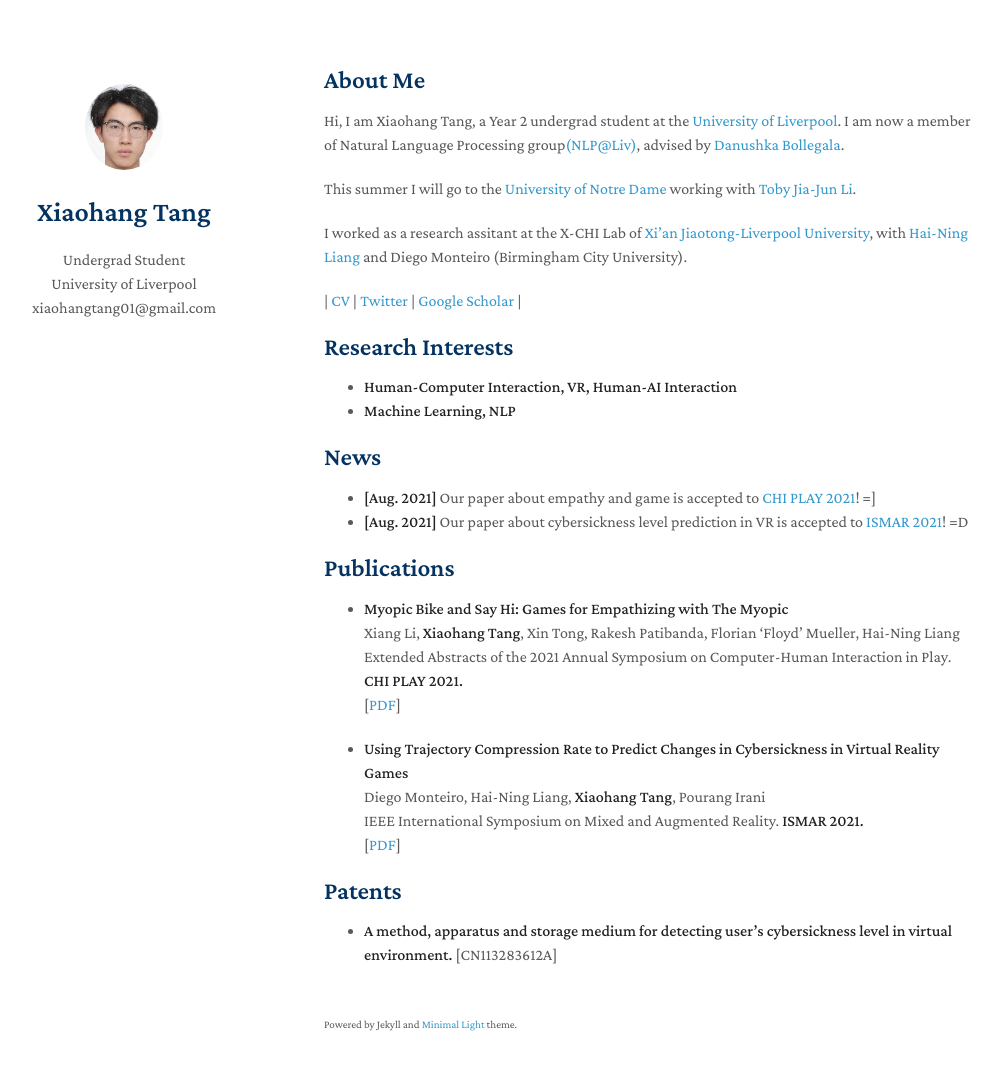
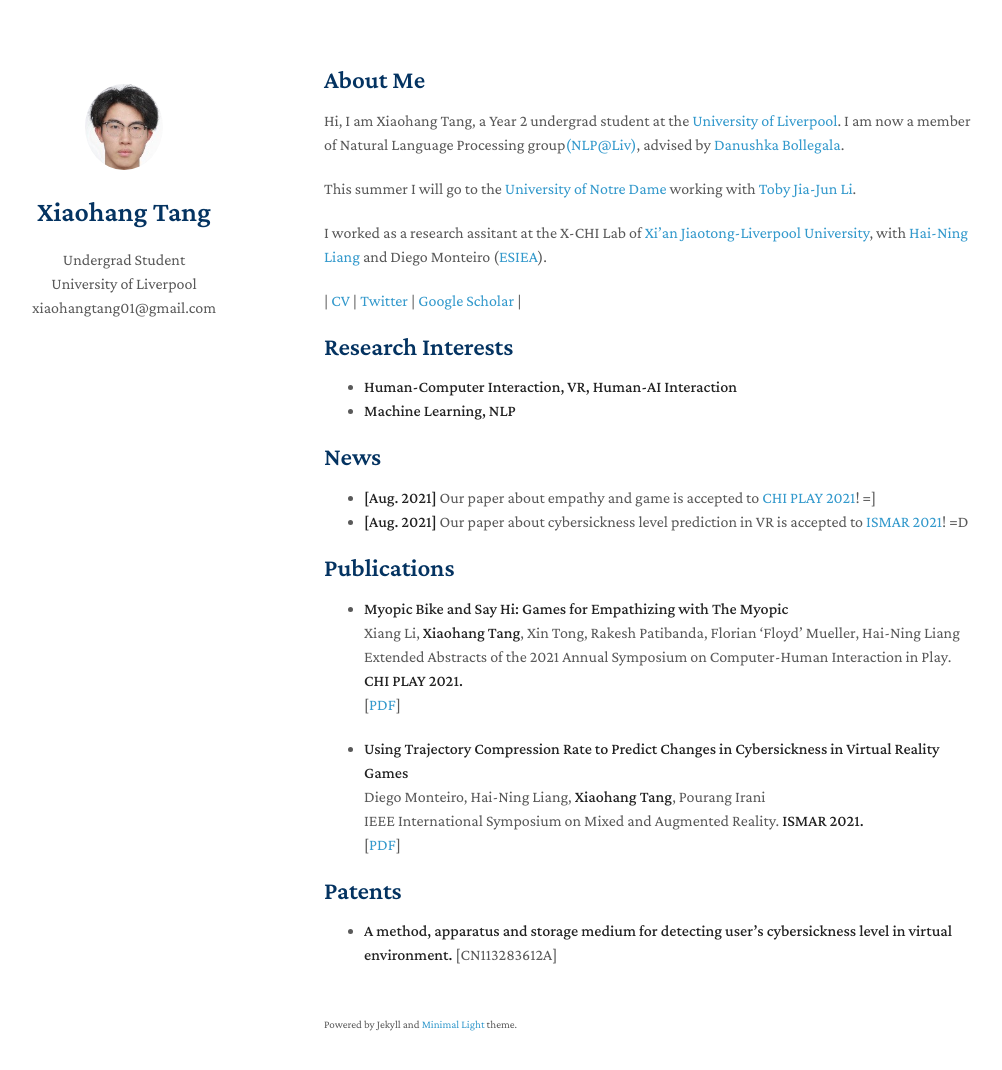
Before and after one commit to xiaohang-tang/xiaohang-tang.github.io, a Jekyll site: the page built from index.md, in a window 1280 px wide and 1105 px high. Shown: the top 1070 px of the window, without its empty margins (146-1148 px from the left). Built offline with Jekyll 4.4.1, drawn with Linux system fonts in a browser that asks for light colours; nearby versions of some CDN libraries; a style sheet for code colours, icons or effects is not loaded; our own code applies the rules of GitHub Pages for plain Markdown files.

Commit message:
Update index.md

```diff
--- a/index.md
+++ b/index.md
@@ -8,7 +8,7 @@ Hi, I am Xiaohang Tang, a Year 2 undergrad student at the [University of Liverpo
 
 This summer I will go to the [University of Notre Dame](https://www.nd.edu/) working with [Toby Jia-Jun Li](https://toby.li/).
 
-I worked as a research assitant at the X-CHI Lab of [Xi'an Jiaotong-Liverpool University](https://www.xjtlu.edu.cn/en/), with [Hai-Ning Liang](https://www.xjtlu.edu.cn/en/departments/academic-departments/school-of-advanced-technology/staff/haining-liang) and Diego Monteiro (Birmingham City University).
+I worked as a research assitant at the X-CHI Lab of [Xi'an Jiaotong-Liverpool University](https://www.xjtlu.edu.cn/en/), with [Hai-Ning Liang](https://www.xjtlu.edu.cn/en/departments/academic-departments/school-of-advanced-technology/staff/haining-liang) and Diego Monteiro ([ESIEA](https://www.esiea.fr/en/)).
 
 \| <a href="./assets/css/xiaohang_cv.pdf">CV</a> \| [Twitter](https://twitter.com/XiaohangTang) \| [Google Scholar](https://scholar.google.com/citations?hl=en&user=EFXD6KIAAAAJ) \|
 
```
